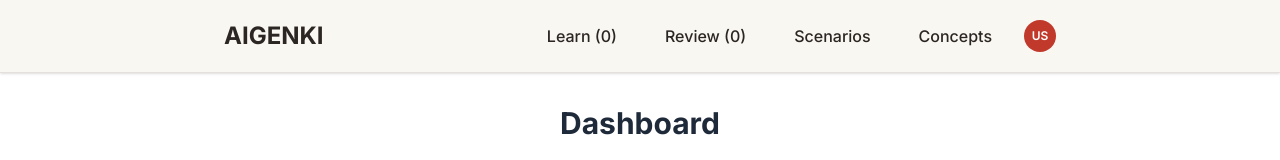
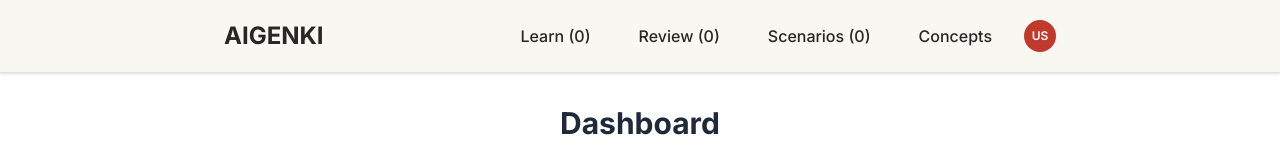
Before and after one commit to tekgrrl/aisrs-japanese, a Next.js app in the folder frontend/: page / in a window 1280 px wide. Shown: the top 160 px of the page. Built offline with nearby package versions, Linux system fonts and the light colour scheme; no server answers; sample sign-in values are in the browser's storage.

Commit message:
feat: add hints and KU status badges to scenarios

```diff
--- a/frontend/src/components/Header.tsx
+++ b/frontend/src/components/Header.tsx
@@ -13,7 +13,7 @@ import { applyFurigana, loadFurigana } from "@/lib/furigana";
  */
 export default function Header() {
   const { user } = useAuth();
-  const [stats, setStats] = useState({ learnCount: 0, reviewsDue: 0 });
+  const [stats, setStats] = useState({ learnCount: 0, reviewsDue: 0, simulateCount: 0 });
 
   const fetchStats = useCallback(async () => {
     try {
@@ -100,9 +100,9 @@ export default function Header() {
           </Link>
           <Link
             href="/scenarios"
-            className="px-4 py-2 rounded-md text-shodo-ink font-medium hover:bg-shodo-ink/5 transition-colors duration-200"
+            className="whitespace-nowrap px-4 py-2 rounded-md text-shodo-ink font-medium hover:bg-shodo-ink/5 transition-colors duration-200"
           >
-            Scenarios
+            Scenarios ({stats.simulateCount})
           </Link>
           <Link
             href="/concepts"
```
